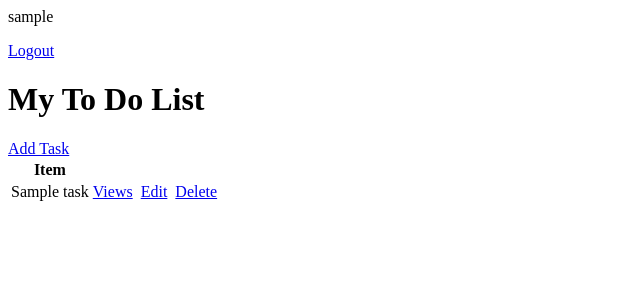
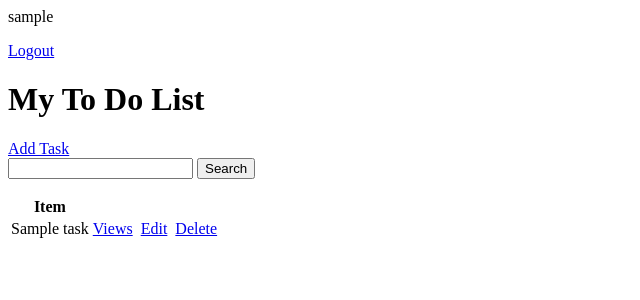
Before and after one commit to minh14496/django_ToDoList, a Django app: page / in a window 1280 px wide. Shown: the top 300 px of the page, without its empty margins (0-640 px from the left). Run offline with Django 4.2, Linux system fonts and the light colour scheme; a user stored in the database is signed in; tables that the repository leaves empty hold one stand-in row (values such as "Sample post").

Commit message:
search form

```diff
--- a/app/templates/app/task_list.html
+++ b/app/templates/app/task_list.html
@@ -7,6 +7,11 @@
 
 <h1> My To Do List </h1>
 <a href="{% url 'task-create' %}">Add Task</a>
+
+<form method="GET">
+    <input type="text" name="search-area" value="{{search_input}}">
+    <input type="submit" value="Search">
+</form>
 <table>
     <tr>
         <th>Item</th>
--- a/app/views.py
+++ b/app/views.py
@@ -1,4 +1,3 @@
-from dataclasses import field, fields
 from django.shortcuts import redirect
 from django.views.generic.detail import DetailView
 from django.views.generic.list import ListView
@@ -53,6 +52,12 @@ class TaskList(LoginRequiredMixin, ListView):
         context = super().get_context_data(**kwargs)
         context['task'] = context['task'].filter(user=self.request.user)
         context['count'] = context['task'].filter(complete=False).count()
+
+        search_input = self.request.GET.get('search-area') or ''
+        if search_input:
+            context['task'] = context['task'].filter(
+                title__startswith=search_input)
+        context['search_input'] = search_input
         return context
 
 
```
